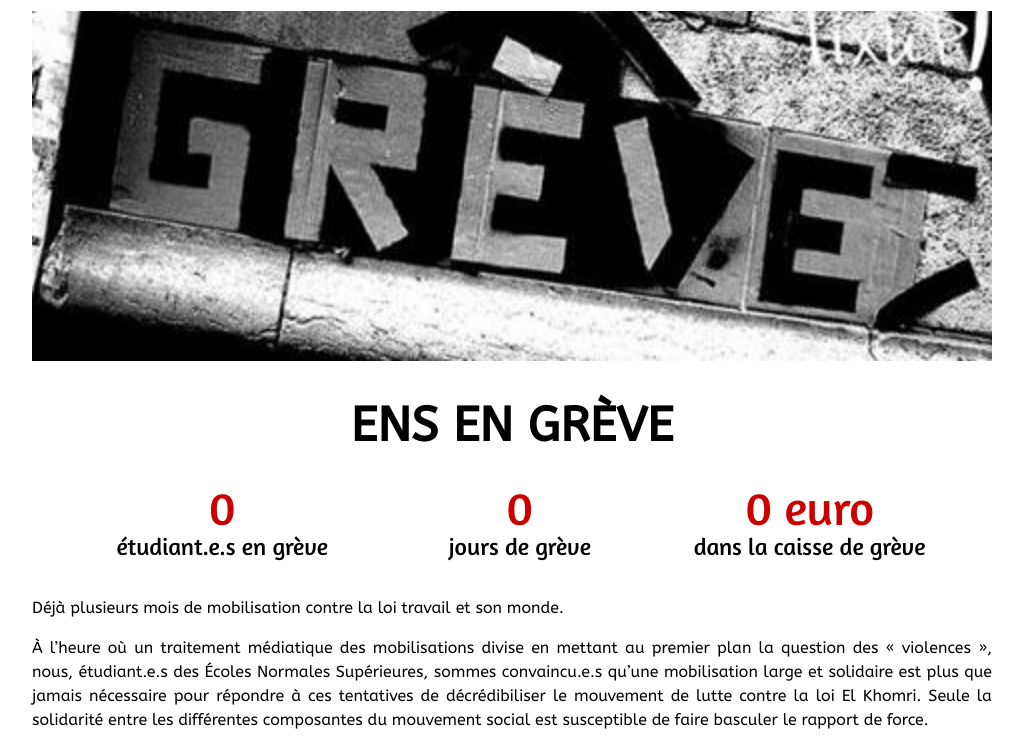
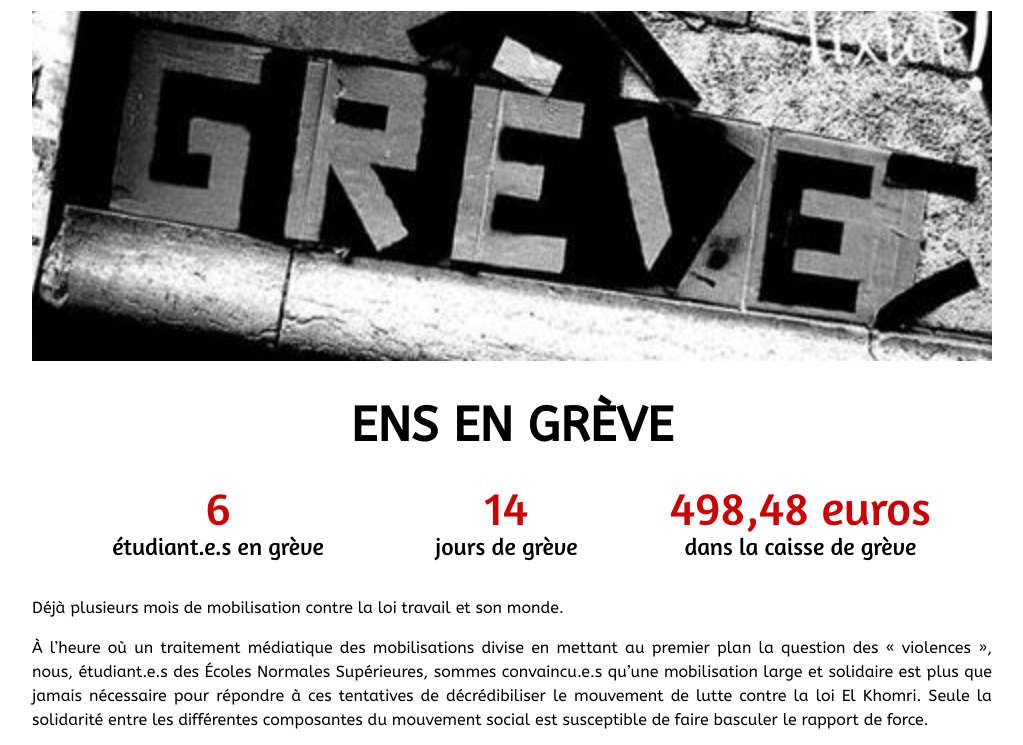
Before and after one commit to ensengreve/ensengreve.github.io, a plain HTML site: page index.html in a window 1280 px wide. Shown: the top 745 px of the page, without its empty margins (128-1151 px from the left). Drawn offline with Linux system fonts and the light colour scheme.

Commit message:
updating values to (6; 14; 498,48)

```diff
--- a/index.html
+++ b/index.html
@@ -13,15 +13,15 @@
       <table class="stats">
         <tr>
           <td>
-            <span class="number">0</span><br />
+            <span class="number">6</span><br />
             <span class="subtitle">étudiant.e.s en grève</span>
           </td>
           <td>
-            <span class="number">0</span><br />
+            <span class="number">14</span><br />
             <span class="subtitle">jours de grève</span>
           </td>
           <td>
-            <span class="number">0 euro</span><br />
+            <span class="number">498,48 euros</span><br />
             <span class="subtitle">dans la caisse de grève</span>
           </td>
         </tr>
```
